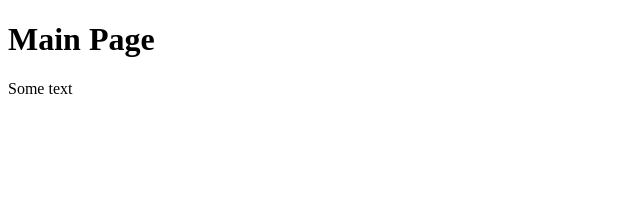
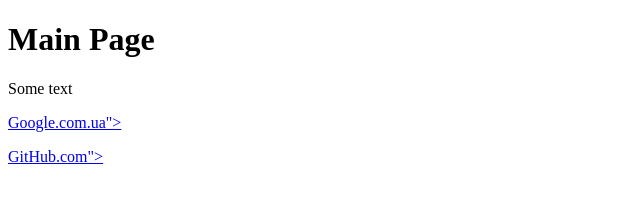
Before and after one commit to ipzm261lov-glitch/RRPS02, a plain HTML site: page index.html in a window 1280 px wide. Shown: the whole page, without its empty margins (0-640 px from the left). Drawn offline with Linux system fonts and the light colour scheme.

Commit message:
Adding links

```diff
--- a/index.html
+++ b/index.html
@@ -8,5 +8,7 @@
 <body>
     <h1>Main Page</h1>
     <p>Some text</p>
+    <p><a href="https://google.com.ua">Google.com.ua"></a></p>
+    <p><a href="https://github.com">GitHub.com"></a></p>
 </body>
 </html>
```
